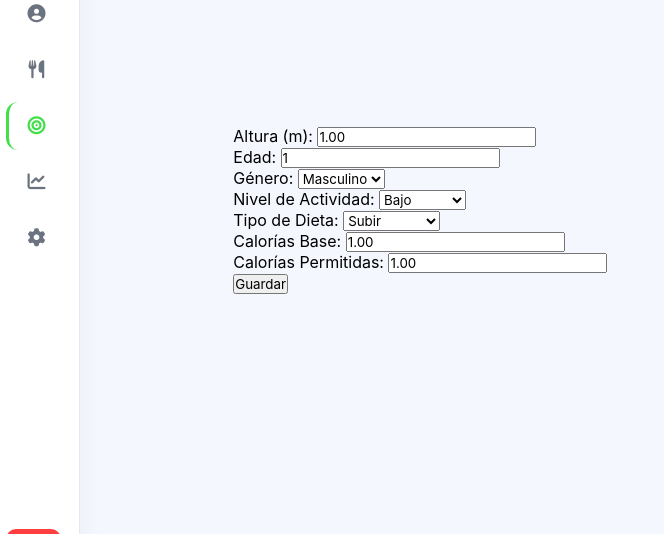
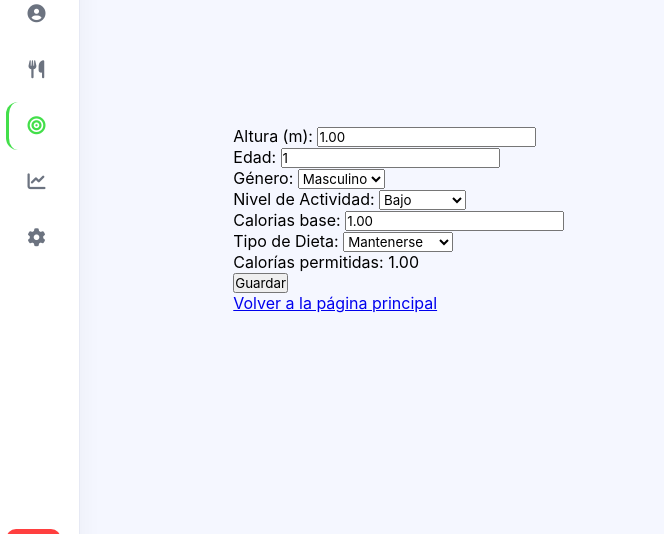
Before and after one commit to nataliagamezbarea/Nutriboom, a Flask app: page /datos_personales in a window 1280 px wide. Shown: the part 200-734 px from the top of the page, without its empty margins (0-664 px from the left). Run offline with Flask 3, Linux system fonts and the light colour scheme; the visitor is signed in with stand-in values (Sample User, id 1); tables that the repository leaves empty hold one stand-in row (values such as "Sample post"); some libraries are stand-ins or nearby versions.

Commit message:
Añadir formula de datos_personales de calorias_permitidas

```diff
--- a/templates/datos_personales.html
+++ b/templates/datos_personales.html
@@ -39,25 +39,49 @@
                 <option value="3" {% if datos and datos.nivel_actividad == 3 %}selected{% endif %}>Alto</option>
             </select>
         </div>
-
         <div>
-            <label for="tipo_dieta">Tipo de Dieta:</label>
-            <select name="tipo_dieta" id="tipo_dieta" required>
-                <option value="Subir" {% if datos and datos.tipo_dieta == 'Subir' %}selected{% endif %}>Subir</option>
-                <option value="Bajar" {% if datos and datos.tipo_dieta == 'Bajar' %}selected{% endif %}>Bajar</option>
-                <option value="Mantenerse" {% if datos and datos.tipo_dieta == 'Mantenerse' %}selected{% endif %}>Mantenerse</option>
-            </select>
+            <label for="altura">Calorias base:</label>
+            <input type="number" step="1" name="calorias_base" id="calorias_base" value="{{ datos.calorias_base if datos else '' }}" required>
         </div>
 
         <div>
-            <label for="calorias_base">Calorías Base:</label>
-            <input type="number" step="0.01" name="calorias_base" id="calorias_base" value="{{ datos.calorias_base if datos else '' }}" required>
-        </div>
+            <input id="calorias_permitidas" name="calorias_permitidas" hidden type="number" value="">
+            <input id="tipo_dieta" name="tipo_dieta" hidden type="text" value="">
+            <label for="tipo_dieta">Tipo de Dieta:</label>
+            <select id="tipoDietaSelector" onchange="actualizarCalorias()">
+                <option value="Mantenerse">Mantenerse</option>
+                <option value="Bajar">Bajar de peso</option>
+                <option value="Subir">Subir de peso</option>
+            </select>
 
-        <div>
-            <label for="calorias_permitidas">Calorías Permitidas:</label>
-            <input type="number" step="0.01" name="calorias_permitidas" id="calorias_permitidas" value="{{ datos.calorias_permitidas if datos else '' }}" required>
-        </div>
+            <p>Calorías permitidas: <span id="calorias">{{datos.calorias_base}}</span></p>
+
+            <script>
+                function actualizarCalorias() {
+                  const tipoDieta = document.getElementById("tipoDietaSelector").value;
+                  console.log(tipoDieta)
+                  let caloriasBase = document.getElementById("calorias_base").value;
+                  if (caloriasBase == '') {
+                    caloriasBase = 1000
+                  }
+                  let calorias = 0;
+
+                  if (tipoDieta === "Bajar") {
+                    calorias = caloriasBase - 400;
+                  } else if (tipoDieta === "Subir") {
+                    calorias = parseInt(caloriasBase) + 400;
+                  } else {
+                    calorias = caloriasBase;
+                  }
+
+                  document.getElementById("calorias").textContent = calorias;
+                  calorias_permitidas_input = document.getElementById("calorias_permitidas");
+                  calorias_permitidas_input.value = calorias;
+                  tipo_dieta_input = document.getElementById("tipo_dieta");
+                  tipo_dieta_input.value = tipoDieta;
+                  console.log(tipo_dieta_input.value);
+                }
+            </script>
 
         <div>
             <button type="submit">Guardar</button>
```
